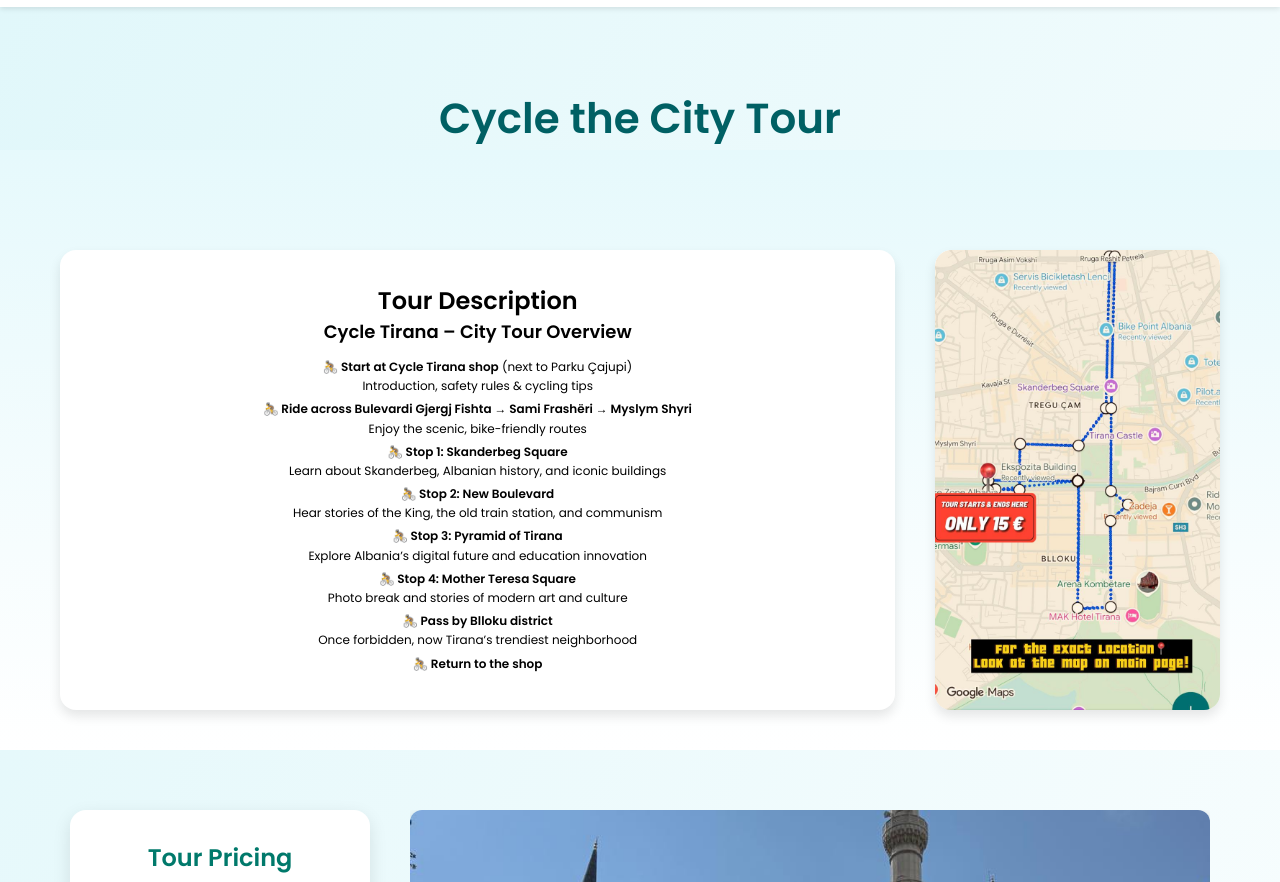
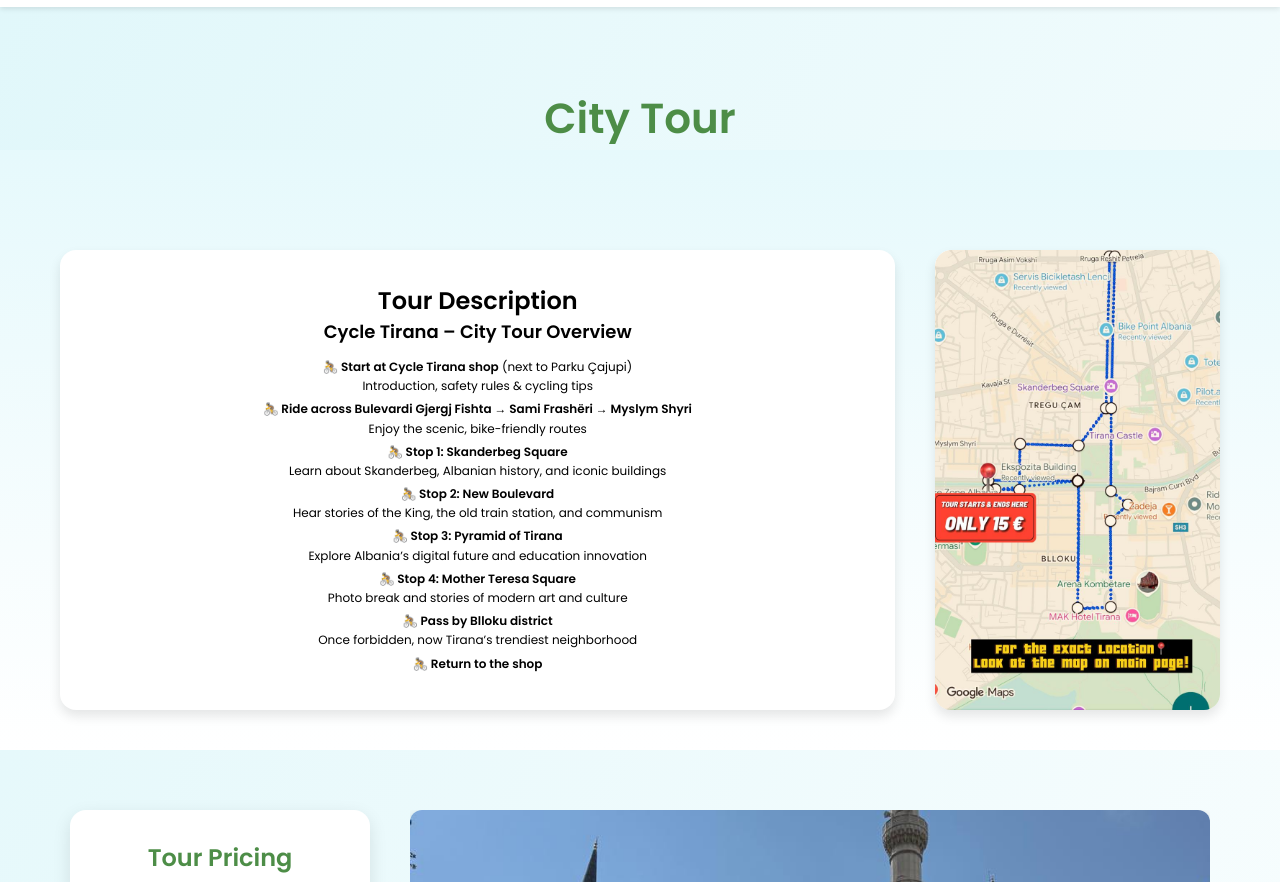
Before and after one commit to cycletirana/Cycletirana2, a plain HTML site: page cycle-the-city.html in a window 1280 px wide. Shown: the part 103-985 px from the top of the page. Drawn offline with nearby package versions, Linux system fonts and the light colour scheme.

Commit message:
Ndryshime ngjyrash edhe emrash per titujt e faqeve

```diff
--- a/cycle-the-city.html
+++ b/cycle-the-city.html
@@ -23,7 +23,7 @@
 
   <body>
     <div id="header-placeholder"></div>
-    <h1 class="section-title">Cycle the City Tour</h1>
+    <h1 class="section-title">City Tour</h1>
 
     <section class="tour-detail">
       <div class="tour-wrapper">
--- a/header.html
+++ b/header.html
@@ -36,8 +36,8 @@
 
           <div class="dropdown-menu">
             <div class="dropdown-column">
-              <div class="dropdown-header">🚴 Cycling Tours</div>
-              <a href="./cycle-the-city.html">Cycle the city</a>
+              <div class="dropdown-header">🚴 City tour</div>
+              <a href="./cycle-the-city.html">Golden hours</a>
               <a href="./cyclethelake.html">Golden hours</a>
               <a href="./personalise.html">Group discount</a>
             </div>
--- a/tourpage.css
+++ b/tourpage.css
@@ -9,7 +9,7 @@ body {
 .section-title {
   text-align: center;
   font-size: 42px;
-  color: #006064;
+  color: #4d8d47;
   padding-top: 0px;
   margin-top: 0;
   margin-top: 110px;
@@ -133,7 +133,7 @@ body {
 
 .pricing-box h2,
 .pricing-box h3 {
-  color: #00796b;
+  color: #4d8d47;
   margin-bottom: 10px;
 }
 
```
Also changed, not shown: cyclethelake.html (+1 -1 lines).
